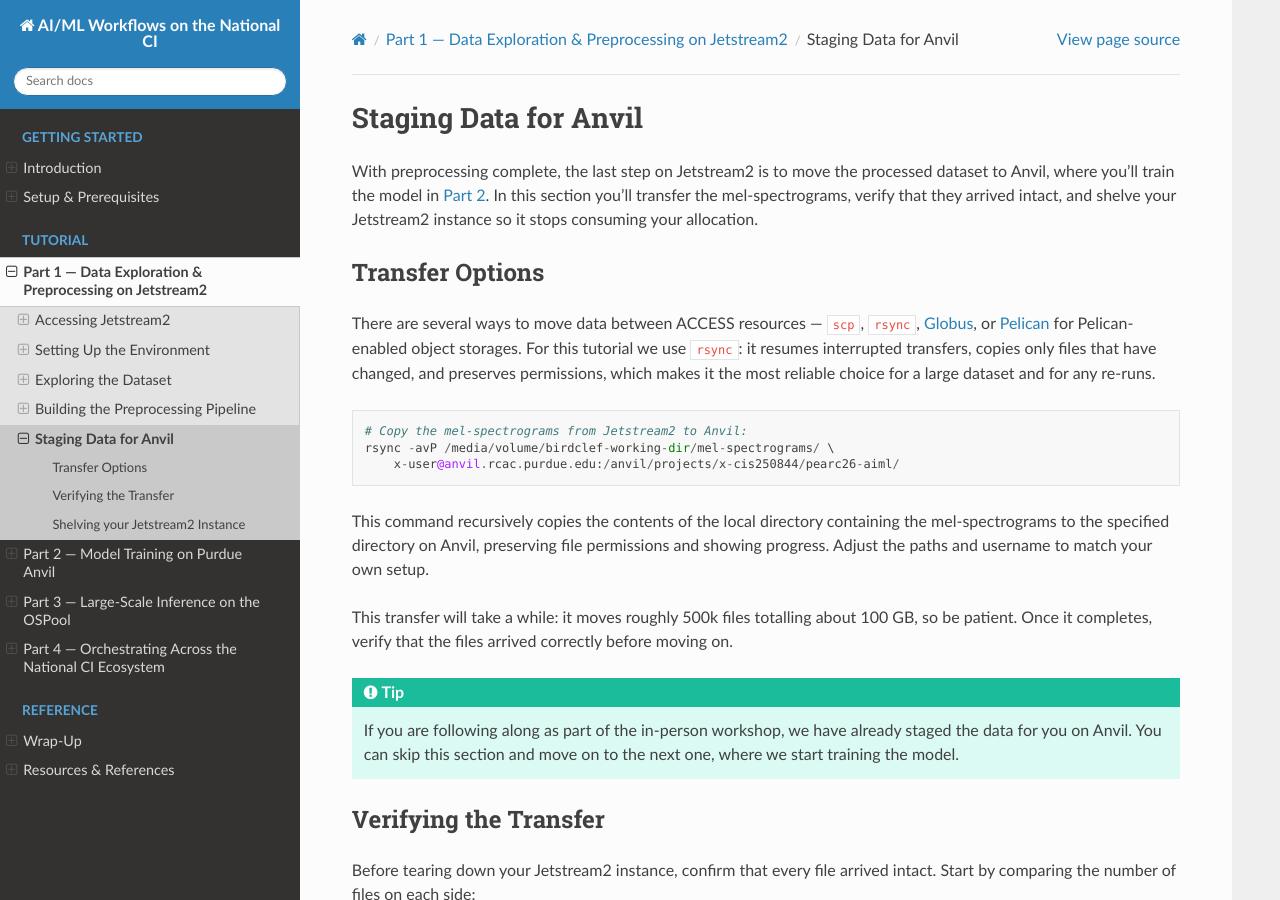
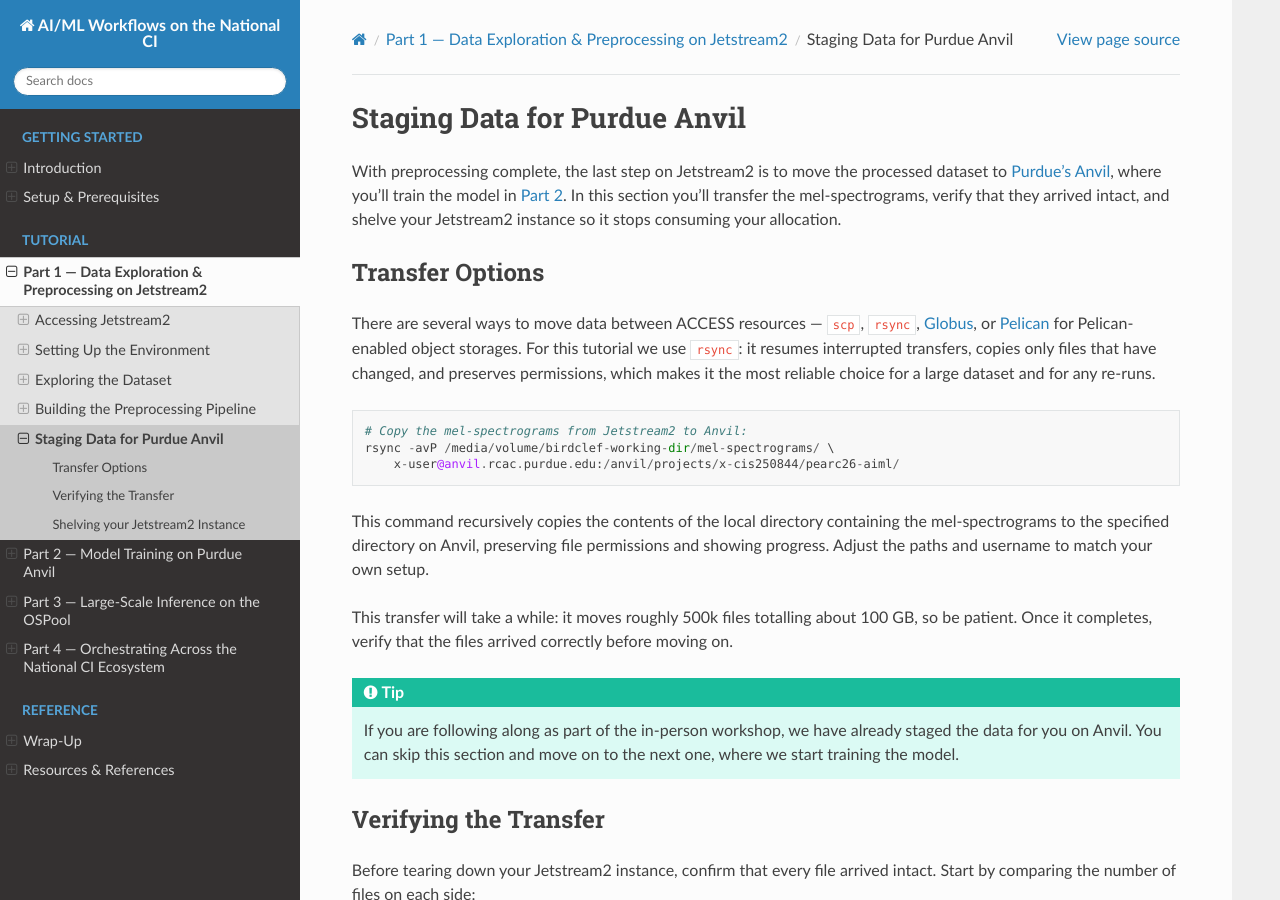
Before and after one commit to dmora127/PEARC26-AIML-on-National-CI, a Sphinx documentation site: the page built from docs/source/part1-jetstream2/staging-data.rst, in a window 1280 px wide and 900 px high. Built offline with Sphinx 7.4.7 and the Read the Docs theme 3.1.0, drawn with Linux system fonts in a browser that asks for light colours; some of the changed text lies outside the part shown.

Commit message:
draft of staging-data.rst for js2

```diff
--- a/docs/source/part1-jetstream2/staging-data.rst
+++ b/docs/source/part1-jetstream2/staging-data.rst
@@ -1,8 +1,8 @@
-Staging Data for Anvil
+Staging Data for Purdue Anvil
 ======================
 
 With preprocessing complete, the last step on Jetstream2 is to move the
-processed dataset to Anvil, where you'll train the model in
+processed dataset to `Purdue's Anvil <https://docs.rcac.purdue.edu/userguides/anvil/>`_, where you'll train the model in
 :doc:`Part 2 <../part2-anvil/index>`. In this section you'll transfer the
 mel-spectrograms, verify that they arrived intact, and shelve your Jetstream2
 instance so it stops consuming your allocation.
```
Also changed, not shown: other parts of docs/source/part1-jetstream2/staging-data.rst (+2 -5 lines).
